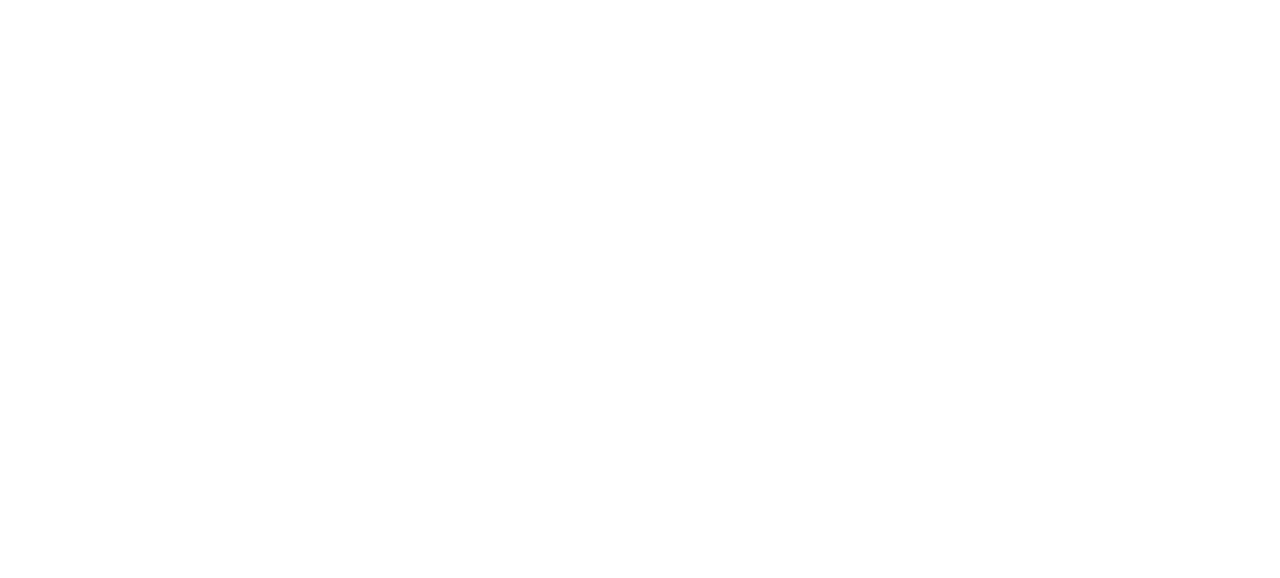
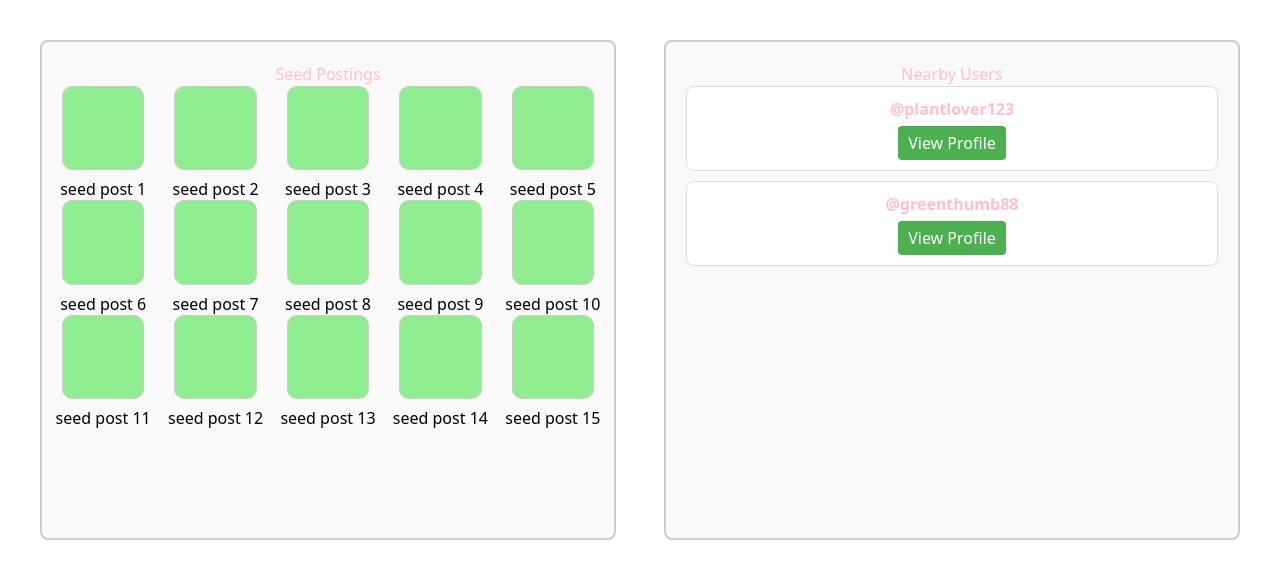
Before and after one commit to portiali/seedswap, a React (Create React App) app in the folder frontend/my-app/: page /social in a window 1280 px wide. Before the commit this address had no page. Shown: the top 578 px of the page. Built offline with nearby package versions, Linux system fonts and the light colour scheme.

Commit message:
more routing

```diff
--- a/frontend/my-app/src/App.js
+++ b/frontend/my-app/src/App.js
@@ -6,6 +6,7 @@
 import HomePage from './pages/HomePage';
 import ProfilePage from './pages/ProfilePage';
 import ChatRoom from './pages/ChatRoom';
+import SocialPage from './pages/SocialPage';
 
 
 function App() {
@@ -30,6 +31,7 @@
           <Route path="/profile" element={<ProfilePage />} />
           <Route path="/create-avatar" element={<CreateAvatar />} />
           <Route path="/chatroom" element={<ChatRoom />} />
+          <Route path="/social" element={<SocialPage />} />
         </Routes>
       </div>
     </Router>
--- a/frontend/my-app/src/pages/ChatRoom.js
+++ b/frontend/my-app/src/pages/ChatRoom.js
@@ -1,61 +1,85 @@
 import React, { useState } from 'react';
+import { useNavigate } from 'react-router-dom';
 import './styles/ChatRoom.css';
 
 function ChatRoom() {
-  const [messages, setMessages] = useState([]);
-  const [user1Input, setUser1Input] = useState('');
-  const [user2Input, setUser2Input] = useState('');
-  const [user2] = "PlantLover";
+  const [users] = useState([
+    { id: 1, name: "PlantLover" },
+    { id: 2, name: "GardeningGuru" },
+    { id: 3, name: "FlowerFanatic" }
+  ]);
+
+  const [messages, setMessages] = useState({});
+  const [selectedUser, setSelectedUser] = useState(null);
+  const [userInput, setUserInput] = useState('');
+
+  const navigate = useNavigate();
 
   const handleSend = (user, text) => {
     if (!text.trim()) return;
     const newMessage = { user, text, timestamp: new Date() };
-    setMessages([...messages, newMessage]);
+
+    setMessages((prevMessages) => {
+      const userMessages = prevMessages[user] || [];
+      return { ...prevMessages, [user]: [...userMessages, newMessage] };
+    });
   };
 
   return (
     <div className="chatroom">
-      <h1 className="title"> Chatroom with {user2}</h1>
+      <div className="back-btn-container">
+        <button onClick={() => navigate('/profile')} className="back-btn">
+          Back
+        </button>
+      </div>
+
+      <div className="content">
+        <div className="left-panel">
+          <h2 className="title">Chats</h2>
+          <ul className="user-list">
+            {users.map((user) => (
+              <li
+                key={user.id}
+                className={`user ${selectedUser === user.name ? 'selected' : ''}`}
+                onClick={() => setSelectedUser(user.name)}
+              >
+                {user.name}
+              </li>
+            ))}
+          </ul>
+        </div>
+
+        <div className="right-panel">
+          {selectedUser ? (
+            <div className="chatbox">
+              <h1 className="title">Chat with {selectedUser}</h1>
               <div className="messages">
-        {messages.map((msg, index) => (
-          <div
-            key={index}
-            className={`message ${msg.user === 'User1' ? 'user1' : 'user2'}`}
-          >
+                {(messages[selectedUser] || []).map((msg, index) => (
+                  <div key={index} className={`message ${msg.user === 'User1' ? 'user1' : 'user2'}`}>
                     <strong>{msg.user}:</strong> {msg.text}
                   </div>
                 ))}
               </div>
-
               <div className="input-area">
-        <div className="input-box user1-box">
                 <input
                   type="text"
-            value={user1Input}
-            onChange={(e) => setUser1Input(e.target.value)}
-            placeholder="Start messaging..."
+                  value={userInput}
+                  onChange={(e) => setUserInput(e.target.value)}
+                  placeholder={`Message ${selectedUser}...`}
                 />
                 <button onClick={() => {
-            handleSend('User1', user1Input);
-            setUser1Input('');
+                  handleSend('User1', userInput);
+                  setUserInput('');
                 }}>
                   Send
                 </button>
               </div>
-
-        <div className="input-box user2-box">
-          <input
-            type="text"
-            value={user2Input}
-            onChange={(e) => setUser2Input(e.target.value)}
-            placeholder="User2 message..."
-          />
-          <button onClick={() => {
-            handleSend('User2', user2Input);
-            setUser2Input('');
-          }}>
-            Send
-          </button>
+            </div>
+          ) : (
+            <div className="placeholder">
+              <p>Click on a chat to start messaging.</p>
+            </div>
+          )}
         </div>
       </div>
     </div>
--- a/frontend/my-app/src/pages/ProfilePage.js
+++ b/frontend/my-app/src/pages/ProfilePage.js
@@ -3,6 +3,7 @@
 import SeedBank from "./profile/SeedBank";
 import { useNavigate } from 'react-router-dom';
 import PlaceHolder from "../images/cat.png";
+import mailbox from "../images/mail.png";
 import './styles/ProfilePage.css';
 
 
@@ -14,19 +15,26 @@
         navigate('/chatroom');
     };
 
+    const handleSocialPageRedirect = () => {
+        navigate('/social');
+    };
+
     return(
         <div className="home-page">
             <header className="profile-header">
                 <img src={PlaceHolder} alt="Profile" className="profile-image" />
                 <p className="username">{username}</p>
             </header>
+            <button onClick={handleChatroomRedirect} className="chatroom-button">
+                <img src={mailbox} alt="Profile" className="profile-image" />
+            </button>
+            <button onClick={handleSocialPageRedirect} className="socialpage-button">
+                Social Page
+            </button>
             <div className="components-container">
                 <Garden />
                 <SeedBank />
             </div>
-            <button onClick={handleChatroomRedirect} className="chatroom-button">
-                Go to Chatroom
-            </button>
         </div>
     );
 }
--- /dev/null
+++ b/frontend/my-app/src/pages/SocialPage.js
@@ -0,0 +1,22 @@
+import React from 'react';
+import SeedPostings from './socials/SeedPostings';
+import AccountListings from './socials/AccountListings';
+import './styles/SocialPage.css'; // CSS file for styling
+
+function SocialPage() {
+
+  return (
+    <div className="socialpage-container">
+      <div className="socialpage-section">
+        <h2>Seed Postings</h2>
+        <SeedPostings />  {/* Use the SeedPostings component here */}
+      </div>
+      <div className="socialpage-section">
+        <h2>Nearby Users</h2>
+        <AccountListings />
+      </div>
+    </div>
+  );
+}
+
+export default SocialPage;
--- /dev/null
+++ b/frontend/my-app/src/pages/socials/AccountListings.js
@@ -0,0 +1,18 @@
+import React from 'react';
+
+function AccountListings() {
+  return (
+    <div>
+      <div className="posting-box">
+        <p><strong>@plantlover123</strong></p>
+        <button>View Profile</button>
+      </div>
+      <div className="posting-box">
+        <p><strong>@greenthumb88</strong></p>
+        <button>View Profile</button>
+      </div>
+    </div>
+  );
+}
+
+export default AccountListings;
--- /dev/null
+++ b/frontend/my-app/src/pages/socials/SeedPostings.js
@@ -0,0 +1,21 @@
+// src/pages/SeedPostings.js
+import React from 'react';
+import './../styles/SocialPage.css';
+
+function SeedPostings() {
+    const seedPostings = [1, 2, 3, 4, 5, 6, 7, 8, 9, 10, 11, 12, 13, 14, 15]; // Sample data for seed postings
+
+    return (
+      <div className="seed-postings">
+        <div className="grid-container">
+          {seedPostings.map((post, index) => (
+            <div key={index} className="seed-posting">
+              <p>seed post {post}</p>
+            </div>
+          ))}
+        </div>
+      </div>
+    );
+  }
+
+  export default SeedPostings;
--- a/frontend/my-app/src/pages/styles/ChatRoom.css
+++ b/frontend/my-app/src/pages/styles/ChatRoom.css
@@ -1,76 +1,132 @@
 .chatroom {
-  font-family: Arial, sans-serif;
-  background-color: #f0f8f4;
-  min-height: 100vh;
-  padding: 20px;
-  color: #3e3e3e;
+  display: flex;
+  flex-direction: column;
+  height: 100vh;
 }
 
-.title {
-  text-align: center;
-  font-size: 2rem;
-  color: #2f4f2f;
+.back-btn-container {
+  position: fixed;
+  top: 20px;
+  left: 20px;
+  z-index: 10;
+}
+
+.back-btn {
+  padding: 10px 15px;
+  background-color: #3f51b5;
+  color: white;
+  border: none;
+  border-radius: 5px;
+  cursor: pointer;
+  font-weight: bold;
+  font-size: 1rem;
+}
+
+.back-btn:hover {
+  background-color: #303f9f;
+}
+
+.content {
+  display: flex;
+  flex: 1;
+  padding: 20px;
+  margin-top: 60px; /* Add space for the back button */
+}
+
+.left-panel {
+  width: 30%;
+  background-color: #f4f4f4;
+  padding: 20px;
+  border-right: 1px solid #ddd;
+}
+
+.user-list {
+  list-style-type: none;
+  padding: 0;
+  margin: 0;
+}
+
+.user {
+  padding: 10px;
+  cursor: pointer;
+  background-color: #e0e0e0;
+  margin: 5px 0;
+  border-radius: 5px;
+  transition: background-color 0.3s ease;
+}
+
+.user:hover {
+  background-color: #b0bec5;
+}
+
+.selected {
+  background-color: #8c9eff;
+  font-weight: bold;
+}
+
+.right-panel {
+  width: 70%;
+  padding: 20px;
+}
+
+.placeholder {
+  display: flex;
+  justify-content: center;
+  align-items: center;
+  height: 100%;
+  font-size: 1.5rem;
+  color: #777;
+}
+
+.chatbox {
+  background-color: #fff;
+  border-radius: 8px;
+  box-shadow: 0 4px 6px rgba(0, 0, 0, 0.1);
+  padding: 20px;
+}
+
+.messages {
+  max-height: 400px;
+  overflow-y: auto;
   margin-bottom: 20px;
 }
 
-.messages {
-  background-color: #ffffff;
-  border: 2px solid #a3b18a;
-  padding: 15px;
-  margin-bottom: 20px;
-  height: 300px;
-  overflow-y: auto;
-  border-radius: 8px;
-}
-
 .message {
-  padding: 8px;
   margin-bottom: 10px;
-  border-radius: 4px;
+  padding: 5px;
+  border-radius: 5px;
 }
 
 .user1 {
-  background-color: #d6eadf;
-  border-left: 4px solid #588157;
+  background-color: #d1c4e9;
 }
 
 .user2 {
-  background-color: #f3eac2;
-  border-left: 4px solid #a98467;
+  background-color: #c8e6c9;
 }
 
 .input-area {
   display: flex;
-  justify-content: space-around;
-  gap: 20px;
-  flex-wrap: wrap;
+  gap: 10px;
 }
 
-.input-box {
-  display: flex;
-  flex-direction: column;
-  gap: 10px;
-  width: 45%;
-}
-
-input[type="text"] {
+input {
+  flex: 1;
   padding: 10px;
-  border: 2px solid #ccc;
+  font-size: 1rem;
+  border: 1px solid #ddd;
   border-radius: 5px;
-  font-size: 1rem;
 }
 
 button {
-  padding: 10px;
-  background-color: #6b8e23;
+  padding: 10px 15px;
+  background-color: #3f51b5;
   color: white;
   border: none;
   border-radius: 5px;
-  font-weight: bold;
   cursor: pointer;
-  transition: background-color 0.3s;
 }
 
 button:hover {
-  background-color: #556b2f;
+  background-color: #303f9f;
 }
--- /dev/null
+++ b/frontend/my-app/src/pages/styles/SocialPage.css
@@ -0,0 +1,99 @@
+/* Ensure the parent container takes the full width of the screen */
+.socialpage-container {
+    color: pink;
+    display: flex;
+    justify-content: space-between; /* Space out the sections */
+    gap: 20px; /* Optional: space between the boxes */
+    margin: 40px auto; /* Optional: centered container with margin */
+    max-width: 1200px; /* Optional: to control the overall width */
+    width: 100%; /* Ensures full width */
+  }
+
+  /* Box for each section (Seed Postings & Account Listings) */
+  .socialpage-section {
+    width: 48%; /* Makes each box 48% of the container's width */
+    height: 500px; /* Set height as needed */
+    padding: 20px;
+    border: 2px solid #ccc;
+    border-radius: 8px;
+    background-color: #f9f9f9;
+    box-sizing: border-box; /* Includes padding/border in width/height */
+    overflow-y: auto;
+  }
+
+  .posting-box {
+    border: 1px solid #ddd;
+    padding: 10px;
+    margin-bottom: 10px;
+    border-radius: 8px;
+    background-color: white;
+  }
+
+  /* Ensure the parent container takes up 48% of the container width */
+.seed-postings {
+    flex: 0 0 48%; /* Avoid shrinking and ensure it takes up 48% of the container */
+}
+
+.grid-container {
+    display: grid;
+    grid-template-columns: repeat(5, 1fr); /* 5 columns */
+    gap: 30px; /* Space between items */
+    width: 100%; /* Ensure grid takes full width */
+}
+
+/* Make the seed-posting squares */
+.seed-posting {
+    width: 100%; /* Take full width of the grid item */
+    padding-top: 100%; /* This will force the height to match the width */
+    background-color: lightgreen;
+    display: flex;
+    position: relative;
+    justify-content: center;
+    align-items: center;
+    border: 1px solid #ccc;
+    border-radius: 10px;
+    position: relative; /* Required for absolute positioning of content inside */
+}
+
+.seed-posting p {
+  white-space: nowrap;
+  margin-top: 40px;
+  position: absolute;
+  text-align: center;
+  font-size: 16px;
+  color: black;
+}
+
+/* Ensure responsive behavior */
+@media (max-width: 1200px) {
+    .grid-container {
+        grid-template-columns: repeat(4, 1fr); /* 4 columns on medium screens */
+    }
+}
+
+@media (max-width: 900px) {
+    .grid-container {
+        grid-template-columns: repeat(3, 1fr); /* 3 columns on smaller screens */
+    }
+}
+
+@media (max-width: 600px) {
+    .grid-container {
+        grid-template-columns: repeat(2, 1fr); /* 2 columns on very small screens */
+    }
+}
+
+/* Button styles */
+button {
+    margin-top: 5px;
+    padding: 5px 10px;
+    background-color: #4caf50;
+    color: white;
+    border: none;
+    border-radius: 4px;
+    cursor: pointer;
+}
+
+button:hover {
+    background-color: #45a049;
+}
```
Also changed, not shown: frontend/my-app/src/images/mail.png (added). Lines whose indentation alone changed are shown as unchanged.
